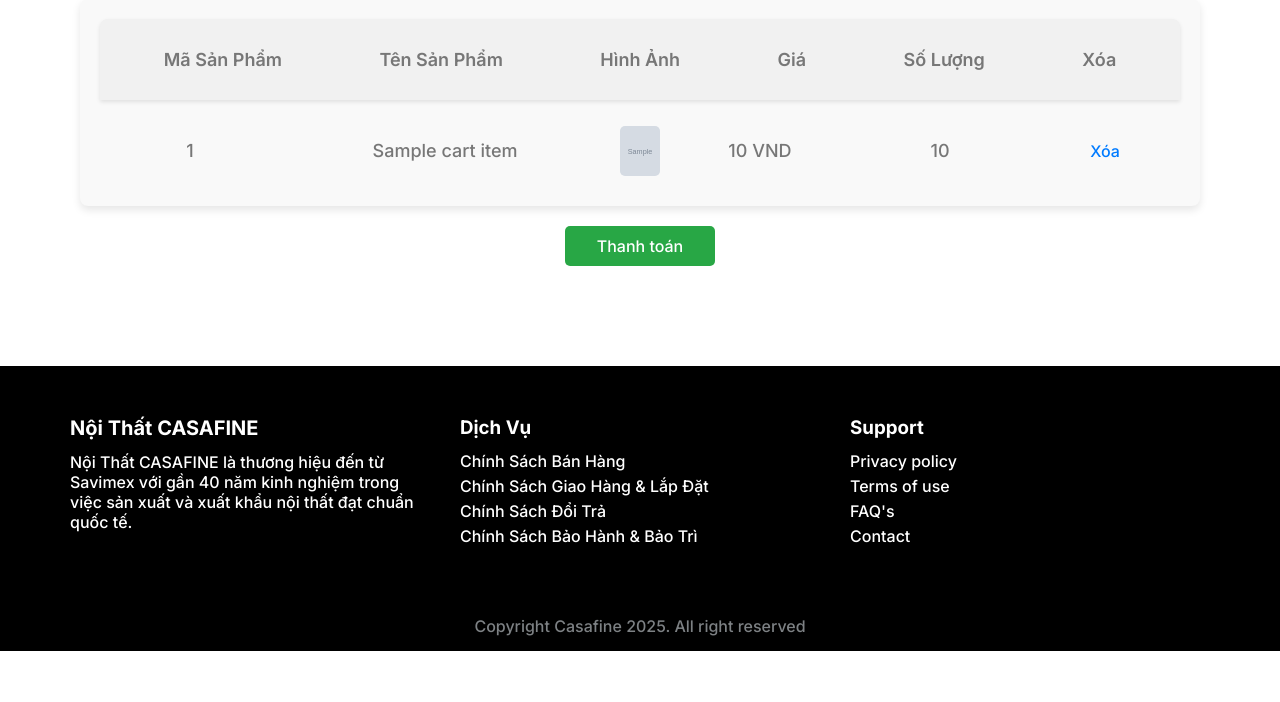
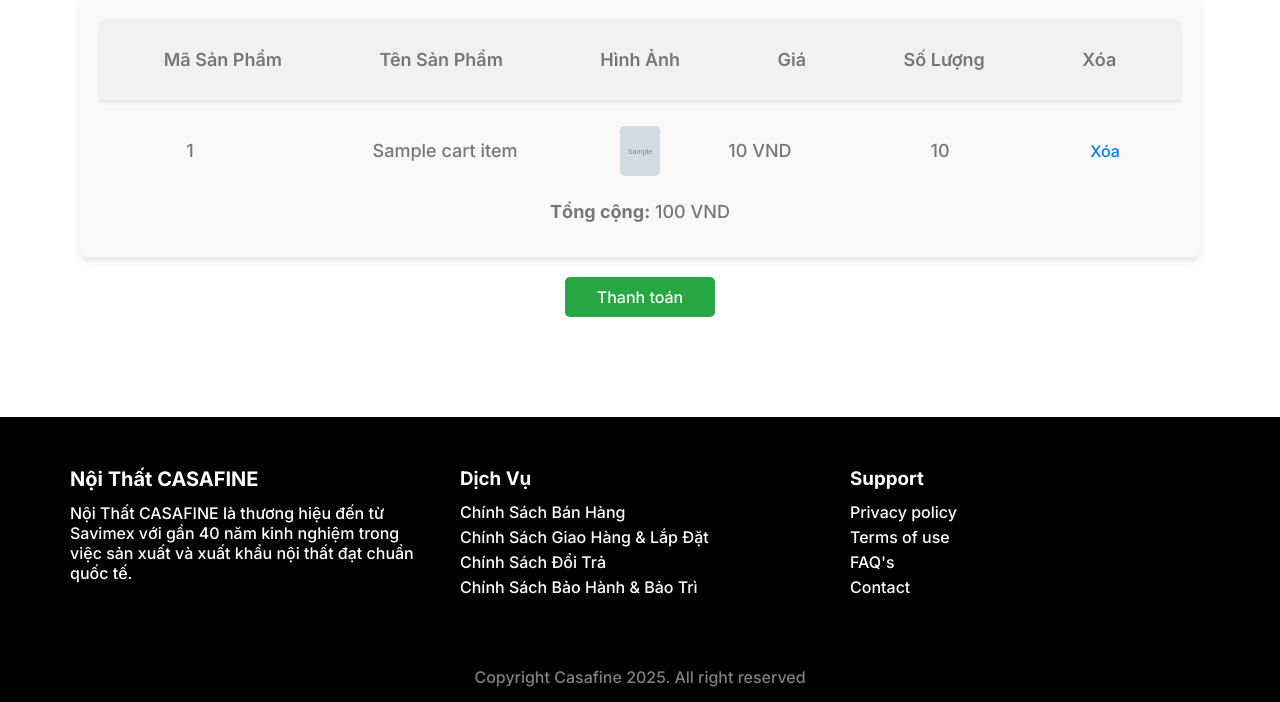
Before and after one commit to nghia1408/emtuyetlam, a PHP site: template views/cart/index.php in a window 1280 px wide. Shown: the part 221-923 px from the top of the page. Before the commit the page ends 872 px from the top, so only its background shows below. Run offline with PHP 8.4, Linux system fonts and the light colour scheme; the template is opened without the code that fills it: most values are stand-ins (such as "Sample title", 1, 10 or a date in 2020); grey boxes marked "Sample" are stand-in pictures.

Commit message:
chiều 5h36

```diff
--- a/views/cart/index.php
+++ b/views/cart/index.php
@@ -12,7 +12,12 @@
 
             <!-- Hiển thị sản phẩm động -->
             <?php if (!empty($data['cart_items'])): ?>
+                 <?php $total_price = 0; // Khởi tạo biến tổng giá ?>
                 <?php foreach ($data['cart_items'] as $item): ?>
+                     <?php
+                        $item_total = $item['price'] * $item['quantity']; // Tính tổng cho từng mặt hàng
+                        $total_price += $item_total; // Cộng dồn vào tổng
+                    ?>
                     <div class="cart-item">
                         <p class="cart_id"><?php echo htmlspecialchars($item['id']); ?></p>
                         <p class="cart_title"><?php echo htmlspecialchars($item['name']); ?></p>
@@ -22,6 +27,9 @@
                         <a href="?controller=cart&action=remove&id=<?php echo urlencode($item['id']); ?>" class="cart_delete">Xóa</a>
                     </div>
                 <?php endforeach; ?>
+                 <div class="cart-total">
+                    <p><strong>Tổng cộng:</strong> <?php echo number_format($total_price, 0, ',', '.') . ' VND'; ?></p>
+                </div>
             <?php else: ?>
                 <p>Giỏ hàng của bạn đang trống.</p>
             <?php endif; ?>
```
